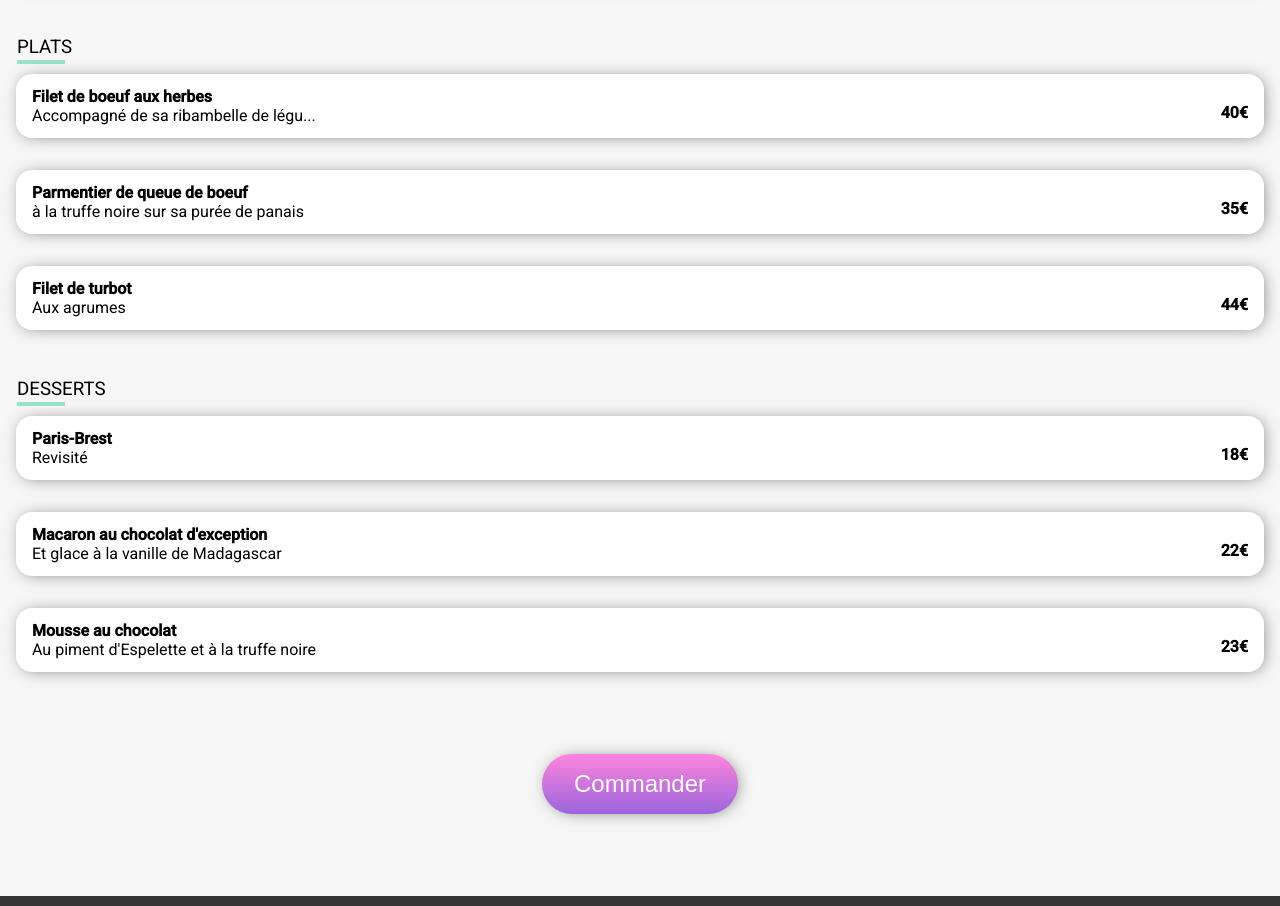
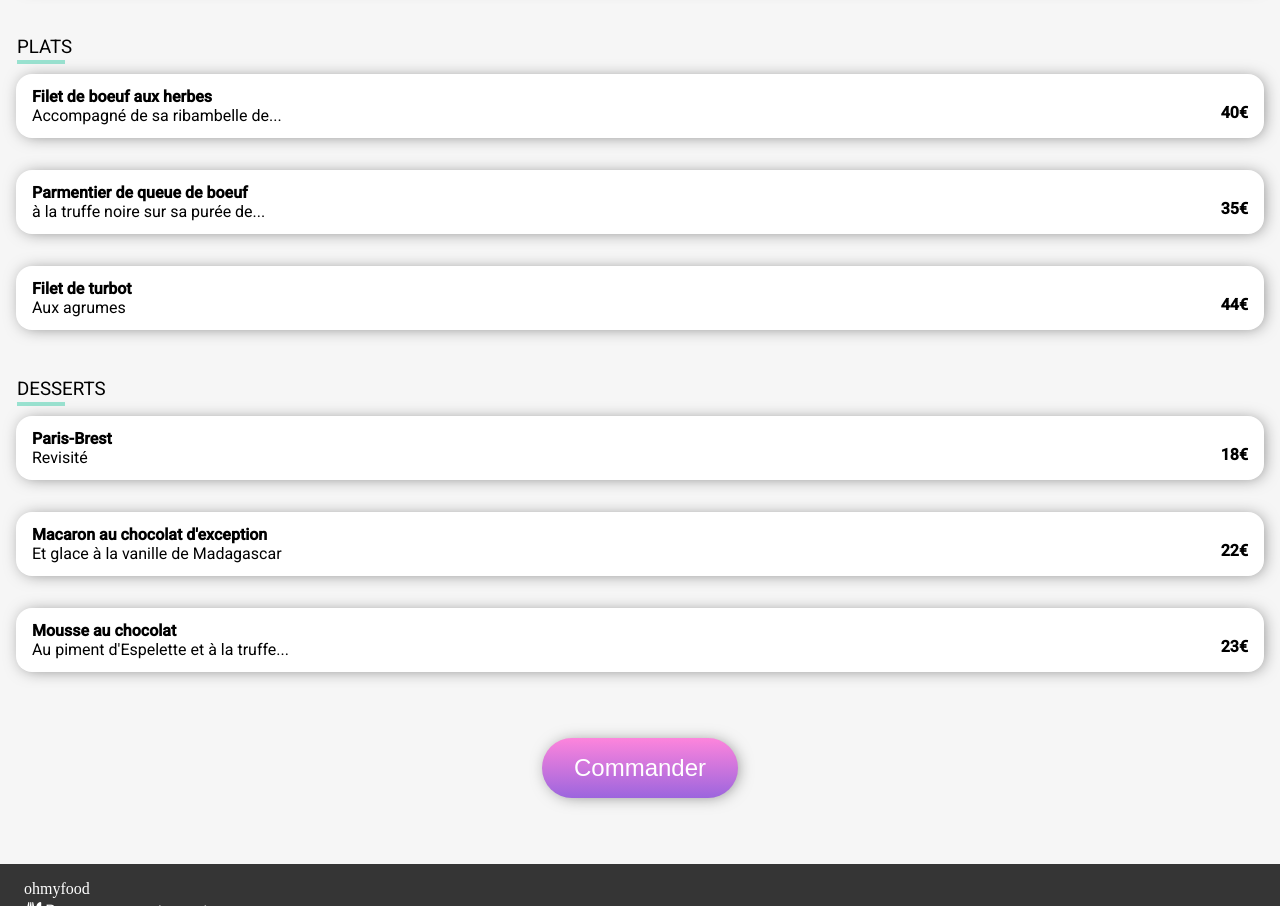
Before and after one commit to tonyiann/ohmyfood, a website: page pages/resto-1.html in a window 1280 px wide. Shown: the part 973-1879 px from the top of the page. Drawn offline with Linux system fonts and the light colour scheme; a web font is replaced by a local one.

Commit message:
fin du projet

```diff
--- a/pages/resto-1.html
+++ b/pages/resto-1.html
@@ -77,7 +77,7 @@
             <div class="menu-item">
                 <div class="menu-item__description">
                     <h4>Filet de boeuf aux herbes</h4>
-                    <p>Accompagné de sa ribambelle de légu...</p>
+                    <p>Accompagné de sa ribambelle de...</p>
                 </div>
                 <span class="menu-item__prix">40€</span>
                 <div class="menu-item__check">
@@ -89,7 +89,7 @@
             <div class="menu-item">
                 <div class="menu-item__description">
                     <h4>Parmentier de queue de boeuf</h4>
-                    <p>à la truffe noire sur sa purée de panais</p>
+                    <p>à la truffe noire sur sa purée de...</p>
                 </div>
                 <span class="menu-item__prix">35€</span>
                 <div class="menu-item__check">
@@ -145,7 +145,7 @@
             <div class="menu-item">
                 <div class="menu-item__description">
                     <h4>Mousse au chocolat</h4>
-                    <p>Au piment d'Espelette et à la truffe noire</p>
+                    <p>Au piment d'Espelette et à la truffe...</p>
                 </div>
                 <span class="menu-item__prix">23€</span>
                 <div class="menu-item__check">
--- a/sass/layout/city.scss
+++ b/sass/layout/city.scss
@@ -14,5 +14,6 @@
  }
  h2 {
     font-size: 1rem;
+    font-weight: 500;
  }
 }
--- a/sass/layout/explorer.scss
+++ b/sass/layout/explorer.scss
@@ -8,10 +8,13 @@
 }
 & p {
     font-size: 1rem;
+    padding-top: 1rem;
+    padding-bottom: 1rem;
 }
 & button {
     @include mixins.base-button;
     font-size: 1rem;
+    margin-bottom: 2rem;
 }
 }
 
--- a/sass/layout/footer.scss
+++ b/sass/layout/footer.scss
@@ -9,6 +9,7 @@ footer h2 {
     font-family: "Shrikhand";
     font-weight: 500;
     color: white;
+    font-size: 1rem;
 }
 footer p {
     padding: 0.2rem;
--- a/sass/layout/menus.scss
+++ b/sass/layout/menus.scss
@@ -7,6 +7,7 @@
     background-color: #f6f6f6;
     h2 {
         margin-bottom: 2rem;
+        padding-top: 1rem;
     }
 
     .menus__cards {
@@ -85,5 +86,5 @@
 }
 }
 main {
-    padding-bottom: 1.5rem;
+    padding-bottom: 3rem;
 }
--- a/sass/utils/pages/restaurants.scss
+++ b/sass/utils/pages/restaurants.scss
@@ -165,7 +165,8 @@ h3 {
     }
 }
 section.order {
-    margin-top: -2rem;
+    margin-top: -3rem;
+    margin-bottom: -1rem;
     height: 30vh;
     display: grid;
     place-items: center;
```
Also changed, not shown: index.html (+1 -1 lines), pages/resto-2.html (+2 -2 lines), style.css, 1 other file.
